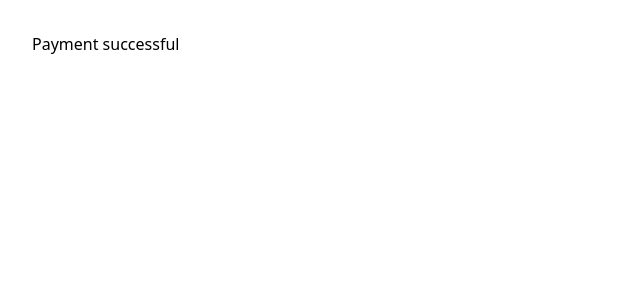
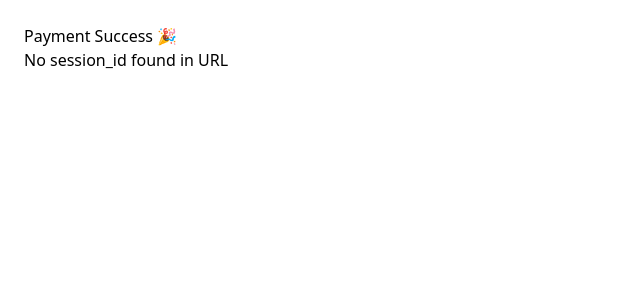
Before and after one commit to anngx199/kairo-website, a React (Vite) app: page /success in a window 1280 px wide. Shown: the top 300 px of the page, without its empty margins (0-640 px from the left). Built offline with nearby package versions, Linux system fonts and the light colour scheme; no server answers.

Commit message:
Initial commit

```diff
--- a/src/App.jsx
+++ b/src/App.jsx
@@ -1,5 +1,7 @@
 import React from 'react'
 import { Routes, Route } from 'react-router-dom'
+import Success from './pages/Success'
+import Cancel from './pages/Cancel'
 import CheckoutScreen from './components/CheckoutScreen'
 import KairoWebsite from './components/KairoWebsite'
 
@@ -8,8 +10,8 @@ function App() {
     <Routes>
       <Route path="/" element={<KairoWebsite />} />
       <Route path="/checkout" element={<CheckoutScreen />} />
-      <Route path="/success" element={<div className="p-8">Payment successful</div>} />
-      <Route path="/cancel" element={<div className="p-8">Payment canceled.</div>} />
+      <Route path="/success" element={<Success />} />
+      <Route path="/cancel" element={<Cancel />} />
     </Routes>
   )
 }
--- a/src/pages/cancel.jsx
+++ b/src/pages/cancel.jsx
@@ -0,0 +1,10 @@
+// src/pages/Cancel.jsx
+import React from 'react'
+
+export default function Cancel() {
+  return (
+    <main style={{ padding: 24 }}>
+      <h1>Payment canceled</h1>
+    </main>
+  )
+}
--- a/src/pages/success.jsx
+++ b/src/pages/success.jsx
@@ -1,15 +1,15 @@
 // src/pages/Success.jsx
-import { useEffect, useState } from 'react'
+import { useLocation } from 'react-router-dom'
 
 export default function Success() {
-  const [sessionId] = useState(new URLSearchParams(location.search).get('session_id'))
-  useEffect(() => {
-    // TODO: gọi API /api/verify-session?session_id=... nếu cần xác minh
-  }, [sessionId])
+  const location = useLocation()
+  const params = new URLSearchParams(location.search)
+  const sessionId = params.get('session_id')
+
   return (
-    <main style={{ padding: 24 }}>
-      <h1>Payment Success</h1>
-      <p>Session: {sessionId}</p>
+    <main style={{ padding: '24px' }}>
+      <h1>Payment Success 🎉</h1>
+      {sessionId ? <p>Session ID: {sessionId}</p> : <p>No session_id found in URL</p>}
     </main>
   )
 }
```
Also changed, not shown: vercel.json (added).
